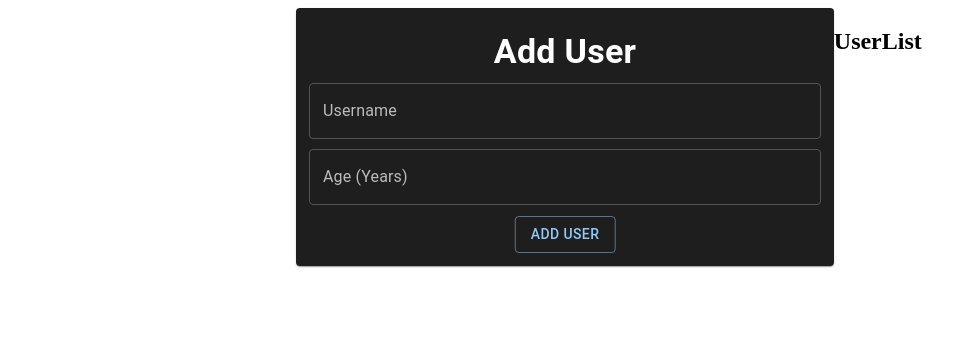
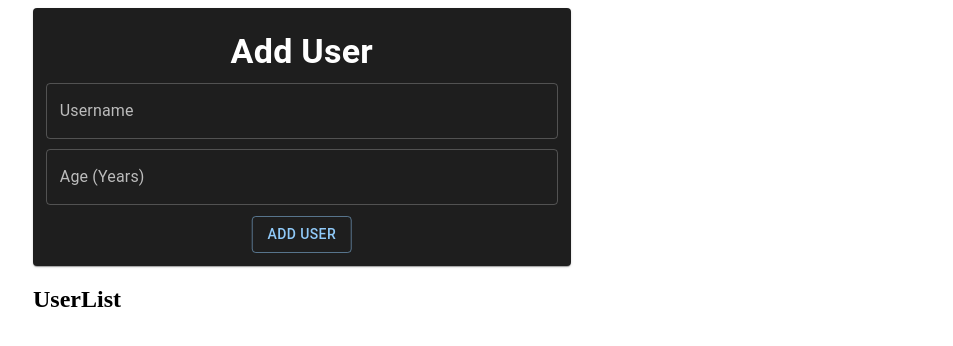
Before and after one commit to EsmaeilSaleh/adduser, a React (Create React App) app: page / in a window 1280 px wide. Shown: the top 346 px of the page, without its empty margins (31-984 px from the left). Built offline with nearby package versions, Linux system fonts and the light colour scheme.

Commit message:
add mui to userlist

```diff
--- a/src/App.js
+++ b/src/App.js
@@ -5,7 +5,7 @@ import Container from "@mui/material/Container";
 
 function App() {
   return (
-    <Container sx={{ display: "flex", justifyContent: "center" }}>
+    <Container sx={{ display: "flex", flexDirection: 'column', justifyContent: "center" }}>
       <AddUser />
       <UserList />
     </Container>
```
